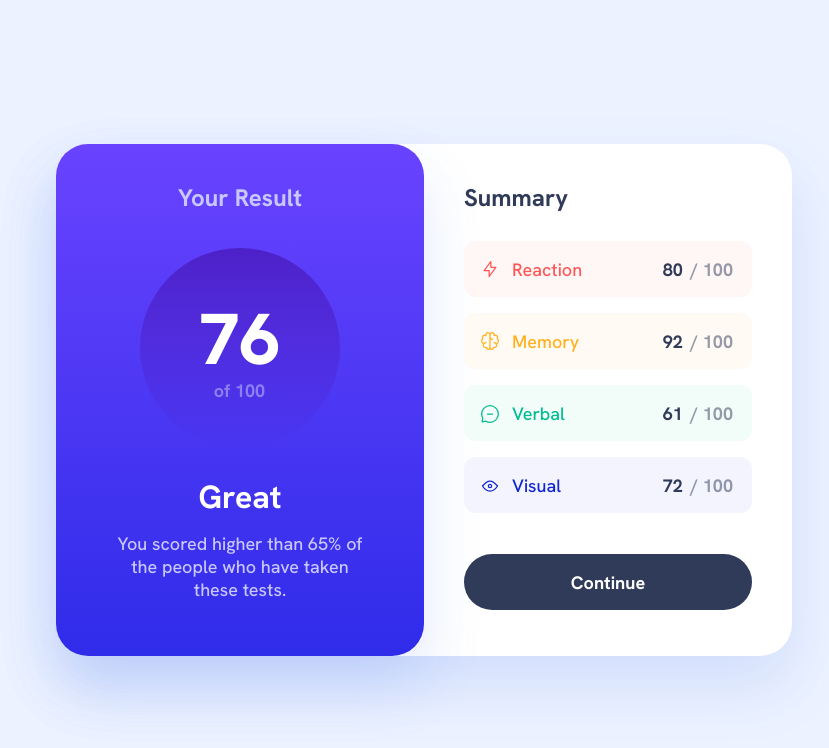
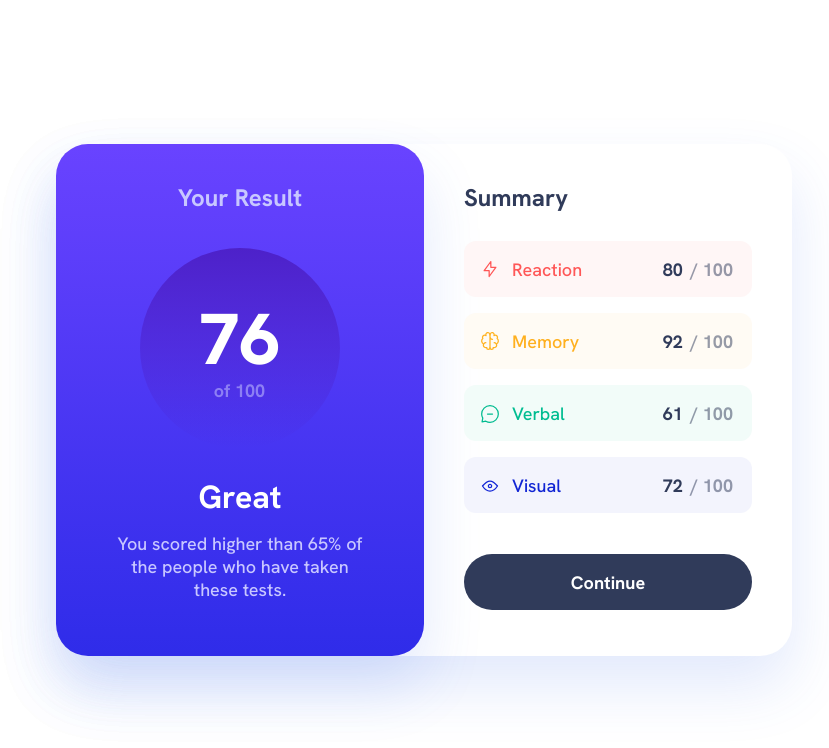
Before and after one commit to VeljkoKnezevic/results-summary-component, a plain HTML site: page index.html in a window 1280 px wide. Shown: the whole page, without its empty margins (216-1045 px from the left). Drawn offline with Linux system fonts and the light colour scheme.

Commit message:
background body fix

```diff
--- a/styles/styles.scss
+++ b/styles/styles.scss
@@ -204,7 +204,6 @@ h3 {
     display: grid;
     place-items: center;
     height: 100vh;
-    background: #ecf2ff;
   }
 
   main {
```
Also changed, not shown: styles/styles.css, 1 other file.
